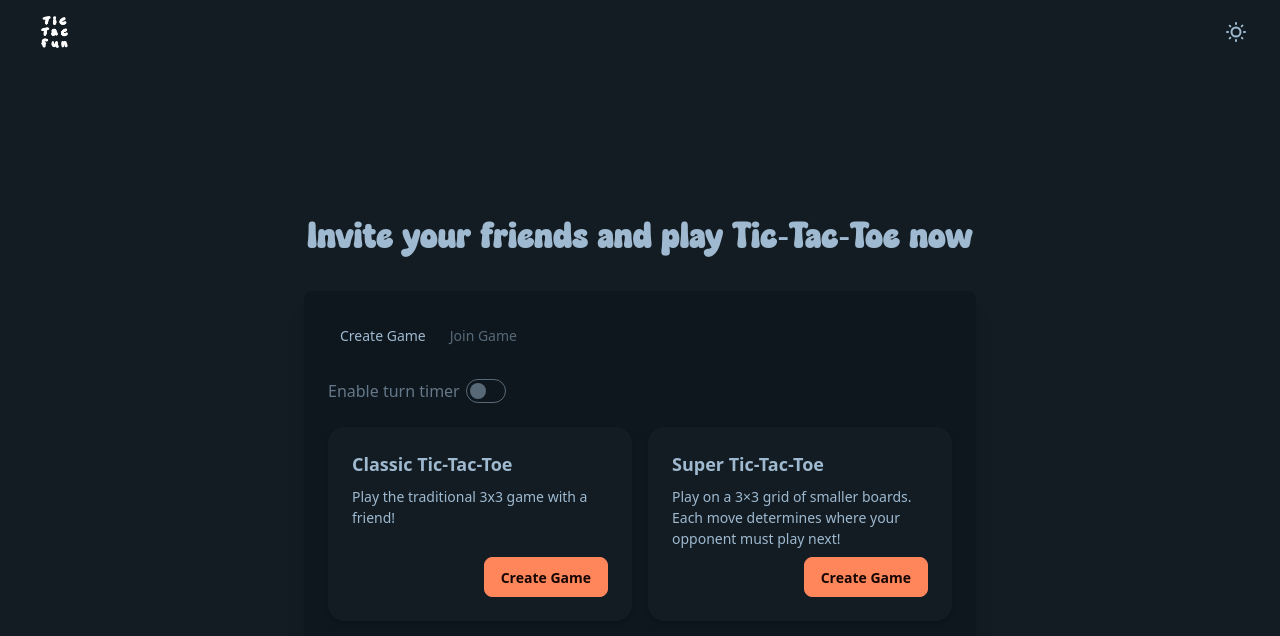
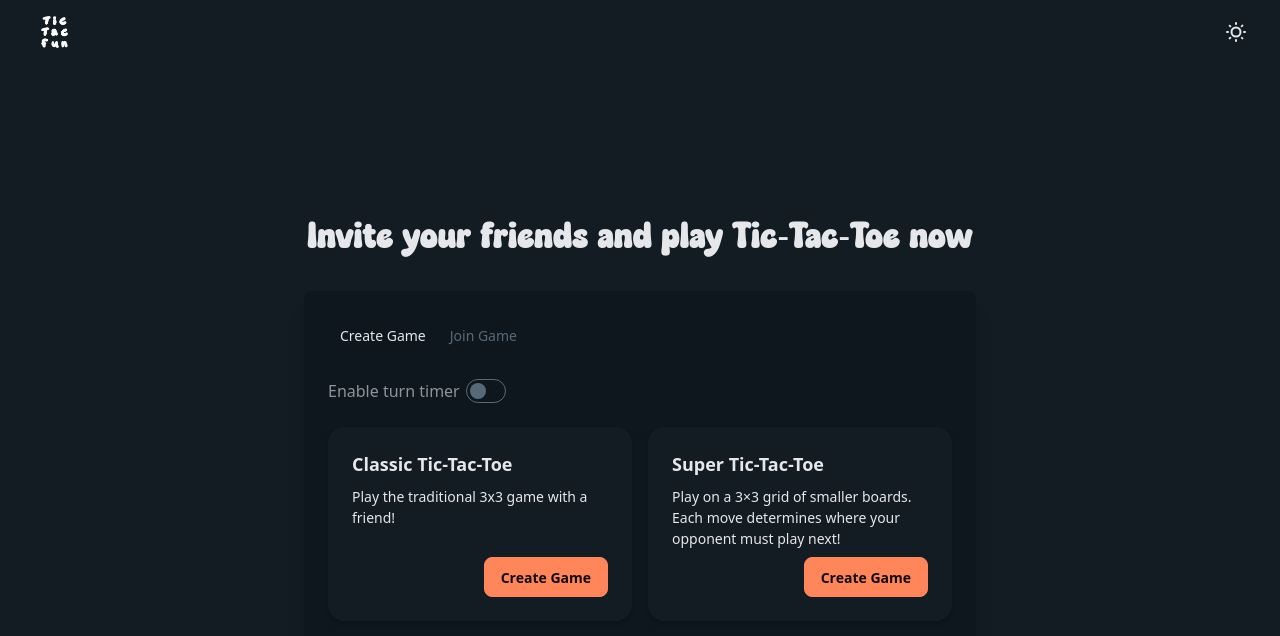
Before and after one commit to ch33kaboo/tictacfun, a SvelteKit app: page / in a window 1280 px wide. Shown: the top 636 px of the page. Built offline with nearby package versions, Linux system fonts and the light colour scheme; no server answers.

Commit message:
style: change text color in sunset theme

```diff
--- a/src/routes/+layout.svelte
+++ b/src/routes/+layout.svelte
@@ -18,7 +18,10 @@
 	}
 </script>
 
-<div class="bg-base-100 min-h-screen" data-theme={theme}>
+<div
+	class="bg-base-100 min-h-screen {theme === 'sunset' ? 'text-gray-200' : ''}"
+	data-theme={theme}
+>
 	<div class="container mx-auto px-4">
 		<div class="navbar bg-base-100">
 			<div class="flex-1">
```
